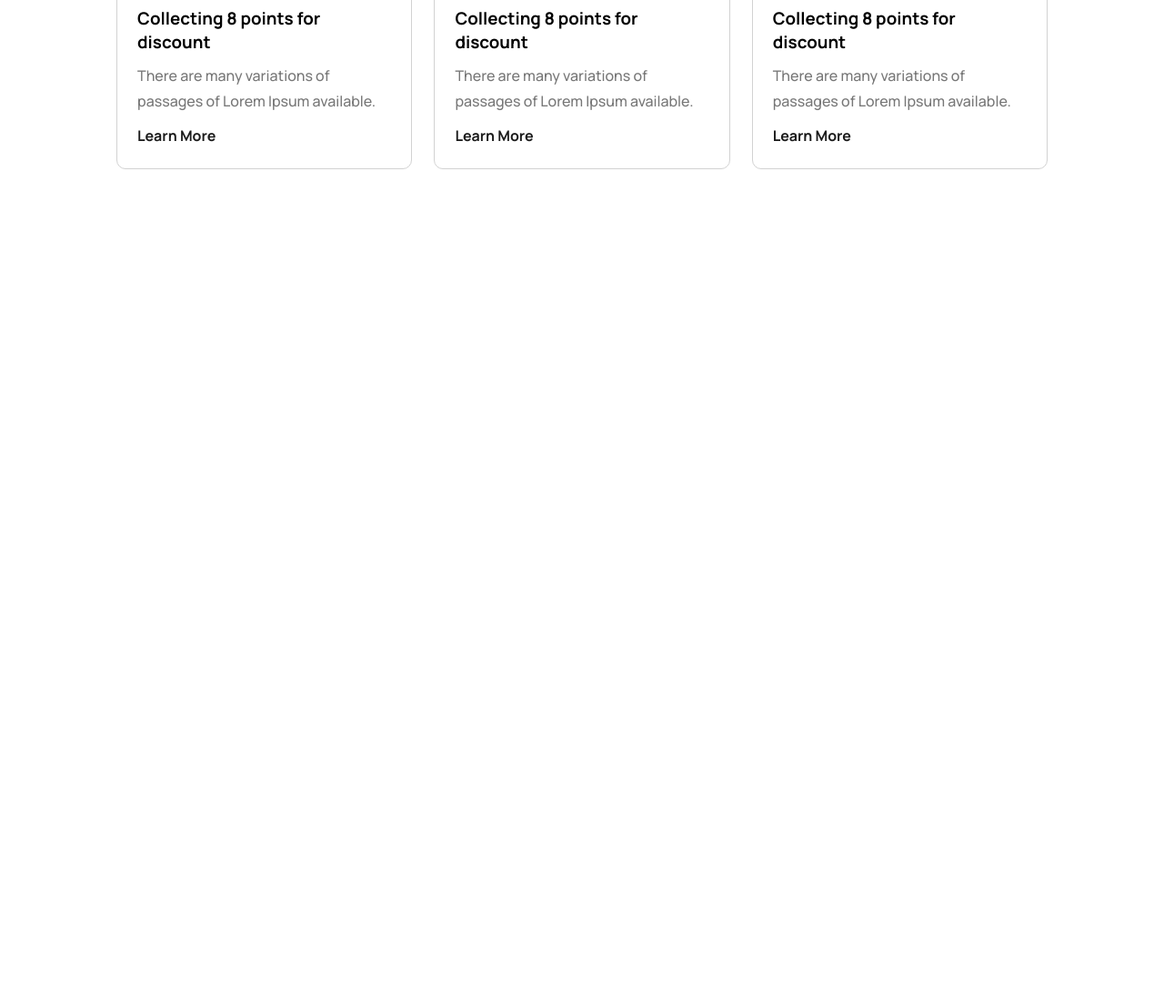
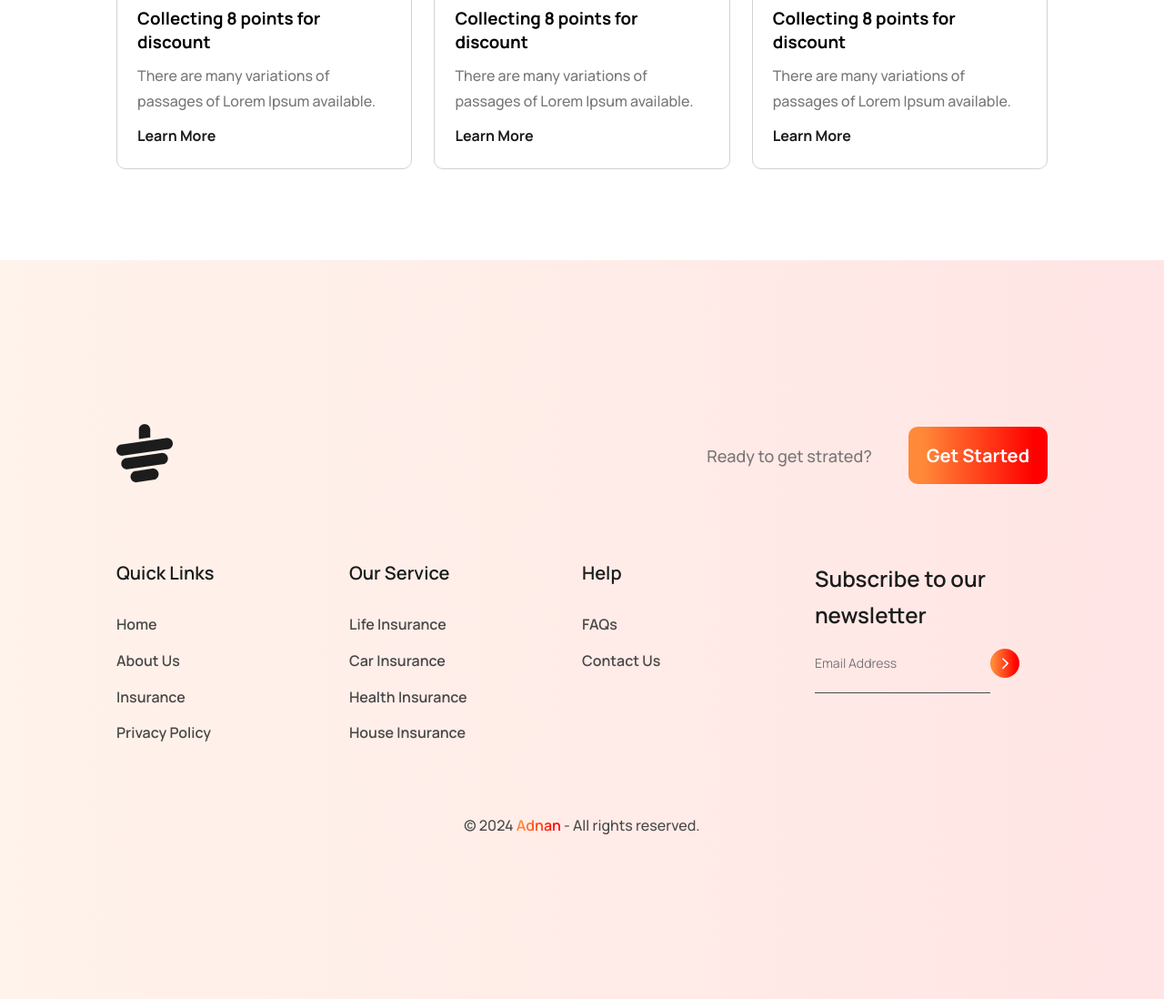
Before and after one commit to adnanbinakhlasprogrammer/tea-house, a plain HTML site: page index.html in a window 1280 px wide. Shown: the part 3351-4449 px from the top of the page at 91% size. Before the commit the page ends 3637 px from the top, so only its background shows below. Drawn offline with Linux system fonts and the light colour scheme.

Commit message:
Footer Done with Responsive CSS

```diff
--- a/index.html
+++ b/index.html
@@ -158,7 +158,9 @@
         <!-- Event Section -->
         <section id="events">
             <h2 class="title">News & Events</h2>
-            <p class="description">There are many variations of passages of Lorem Ipsum available, but the majority have suffered alteration in some form, by injected humour, or randomised words which don't look even slightly believable. </p>
+            <p class="description">There are many variations of passages of Lorem Ipsum available, but the majority have
+                suffered alteration in some form, by injected humour, or randomised words which don't look even slightly
+                believable. </p>
             <div class="cards-container">
                 <div class="card">
                     <div class="img-wrapper">
@@ -191,7 +193,48 @@
         </section>
     </main>
     <footer>
-
+        <section id="footer" class="container">
+            <div class="footer-content">
+                <div class="image-wrapper">
+                    <img src="./images/cup.png" alt="Cup">
+                </div>
+                <div class="get-started">
+                    <p class="description">Ready to get strated?</p>
+                    <button class="btn-primary">Get Started</button>
+                </div>
+            </div>
+            <div class="links-container">
+                <ul>
+                    <h3>Quick Links</h3>
+                    <li><a href="#">Home</a></li>
+                    <li><a href="#">About Us</a></li>
+                    <li><a href="#">Insurance</a></li>
+                    <li><a href="#">Privacy Policy</a></li>
+                </ul>
+                <ul>
+                    <h3>Our Service</h3>
+                    <li><a href="#">Life Insurance</a></li>
+                    <li><a href="#">Car Insurance</a></li>
+                    <li><a href="#">Health Insurance</a></li>
+                    <li><a href="#">House Insurance</a></li>
+                </ul>
+                <ul>
+                    <h3>Help</h3>
+                    <li><a href="#">FAQs</a></li>
+                    <li><a href="#">Contact Us</a></li>
+                </ul>
+                <form action="">
+                    <h3>Subscribe to our newsletter</h3>
+                    <div>
+                        <input type="email" placeholder="Email Address">
+                        <button><img src="./images/right-arrow.svg" alt="right-arrow"></button>
+                    </div>
+                </form>
+            </div>
+            <div>
+                <p>&copy; 2024 <span>Adnan</span> - All rights reserved.</p>
+            </div>
+        </section>
     </footer>
 </body>
 
--- a/styles/main.css
+++ b/styles/main.css
@@ -329,6 +329,14 @@ section {
     right: -28%;
     z-index: 1;
     opacity: 0.4;
+    cursor: default;
+}
+
+#client .client-cards .card:nth-child(1) p::selection,
+#client .client-cards .card:nth-child(1) h3::selection {
+    -webkit-user-select: none;
+    -ms-user-select: none;
+    user-select: none;
 }
 
 #client .client-cards .card:nth-child(2) {
@@ -342,6 +350,14 @@ section {
     right: -28%;
     z-index: 2;
     opacity: 0.4;
+    cursor: default;
+}
+
+#client .client-cards .card:nth-child(3) p::selection,
+#client .client-cards .card:nth-child(3) h3::selection {
+    -webkit-user-select: none;
+    -ms-user-select: none;
+    user-select: none;
 }
 
 #client .client-cards .card {
@@ -360,7 +376,7 @@ section {
     border-radius: 50%;
 }
 
-#client .client-cards .card .image-wrapper:nth-child(1) img{
+#client .client-cards .card .image-wrapper:nth-child(1) img {
     vertical-align: middle;
     width: 100%;
 }
@@ -387,7 +403,7 @@ section {
     margin-bottom: 1.25rem;
 }
 
-#events > p {
+#events>p {
     max-width: 56rem;
     text-align: center;
     margin-inline: auto;
@@ -425,3 +441,107 @@ section {
     line-height: 1.75rem;
     text-decoration: none;
 }
+
+/* Footer Styles */
+footer {
+    background: linear-gradient(270deg, #ff00001a 0%, #ff89381a 100%);
+    padding-block: 5rem;
+}
+
+#footer {
+    display: flex;
+    flex-direction: column;
+    gap: 5rem;
+}
+
+#footer .footer-content {
+    display: flex;
+    justify-content: space-between;
+    align-items: center;
+}
+
+#footer .footer-content div:nth-child(2) {
+    display: flex;
+    align-items: center;
+    gap: 2.5rem;
+}
+
+#footer .links-container {
+    display: grid;
+    grid-template-columns: repeat(4, 1fr);
+}
+
+#footer .links-container ul h3 {
+    color: var(--gray-1);
+    font-size: 1.25rem;
+    font-weight: 600;
+    margin-bottom: 0.875rem;
+}
+
+#footer .links-container ul {
+    list-style: none;
+    display: flex;
+    flex-direction: column;
+    gap: 1.12rem;
+}
+
+#footer .links-container ul a {
+    color: var(--gray-3);
+    text-decoration: none;
+    font-weight: 600;
+    transition: 0.3s;
+}
+
+#footer .links-container ul a:hover {
+    background: linear-gradient(270deg, var(--primary) 10%, var(--secondary) 90%);
+    background-clip: text;
+    -webkit-text-fill-color: transparent;
+}
+
+#footer .links-container form h3 {
+    color: var(--gray-1);
+    font-size: 1.5rem;
+    font-weight: 600;
+    max-width: 13rem;
+    line-height: 2.5rem;
+}
+
+#footer .links-container form>div {
+    display: flex;
+    align-items: center;
+}
+
+#footer .links-container form input {
+    border: none;
+    outline: none;
+    background-color: transparent;
+    color: var(--gray-2);
+    font-size: 0.875rem;
+    padding: 1.44rem;
+    padding-left: 0;
+    border-bottom: 1px solid var(--gray-3);
+}
+
+#footer .links-container form button {
+    background: linear-gradient(270deg, var(--primary) 10%, var(--secondary) 90%);
+    border: none;
+    outline: none;
+    border-radius: 50%;
+    width: 2rem;
+    height: 2rem;
+    display: grid;
+    place-items: center;
+}
+
+#footer div:nth-child(3) p {
+    color: var(--gray-3);
+    text-align: center;
+    font-weight: 500;
+}
+
+#footer div:nth-child(3) p span {
+    background: linear-gradient(270deg, var(--primary) 10%, var(--secondary) 90%);
+    background-clip: text;
+    -webkit-text-fill-color: transparent;
+    font-weight: 600;
+}
--- a/styles/responsive.css
+++ b/styles/responsive.css
@@ -18,7 +18,8 @@
 
     #banner,
     #present,
-    #client {
+    #client,
+    #footer .footer-content  {
         flex-direction: column;
     }
 
@@ -32,11 +33,13 @@
 
     #banner .banner-image .image-wrapper .badge {
         transform: scale(0.5);
-        bottom: -16%;
-        left: -13%;
+        bottom: -27px;
+        left: 4%;
     }
 
-    #featured .cards-container {
+    #featured .cards-container,
+    #events .cards-container,
+    #footer .links-container {
         grid-template-columns: repeat(1, 1fr);
     }
 
@@ -80,4 +83,39 @@
     #client .client-cards .card:nth-child(3) {
         display: none;
     }
+
+    #footer {
+        gap: 2rem;
+
+    }
+
+    footer {
+        padding-block: 1.5rem;
+    }
+
+    footer .links-container ul {
+        gap: 0.875rem !important;
+    }
+
+    #footer .links-container ul h3 {
+        margin-bottom: 0.2rem;
+    }
+
+    #footer .links-container {
+        gap: 1rem
+    }
+
+    #footer .footer-content div:nth-child(2) {
+        flex-direction: column;
+        align-items: start;
+        gap: 0;
+    }
+
+    #footer .footer-content {
+        align-items: start;
+    }
+
+    #footer .footer-content button {
+        margin-left: -12%;
+    }
 }
```
